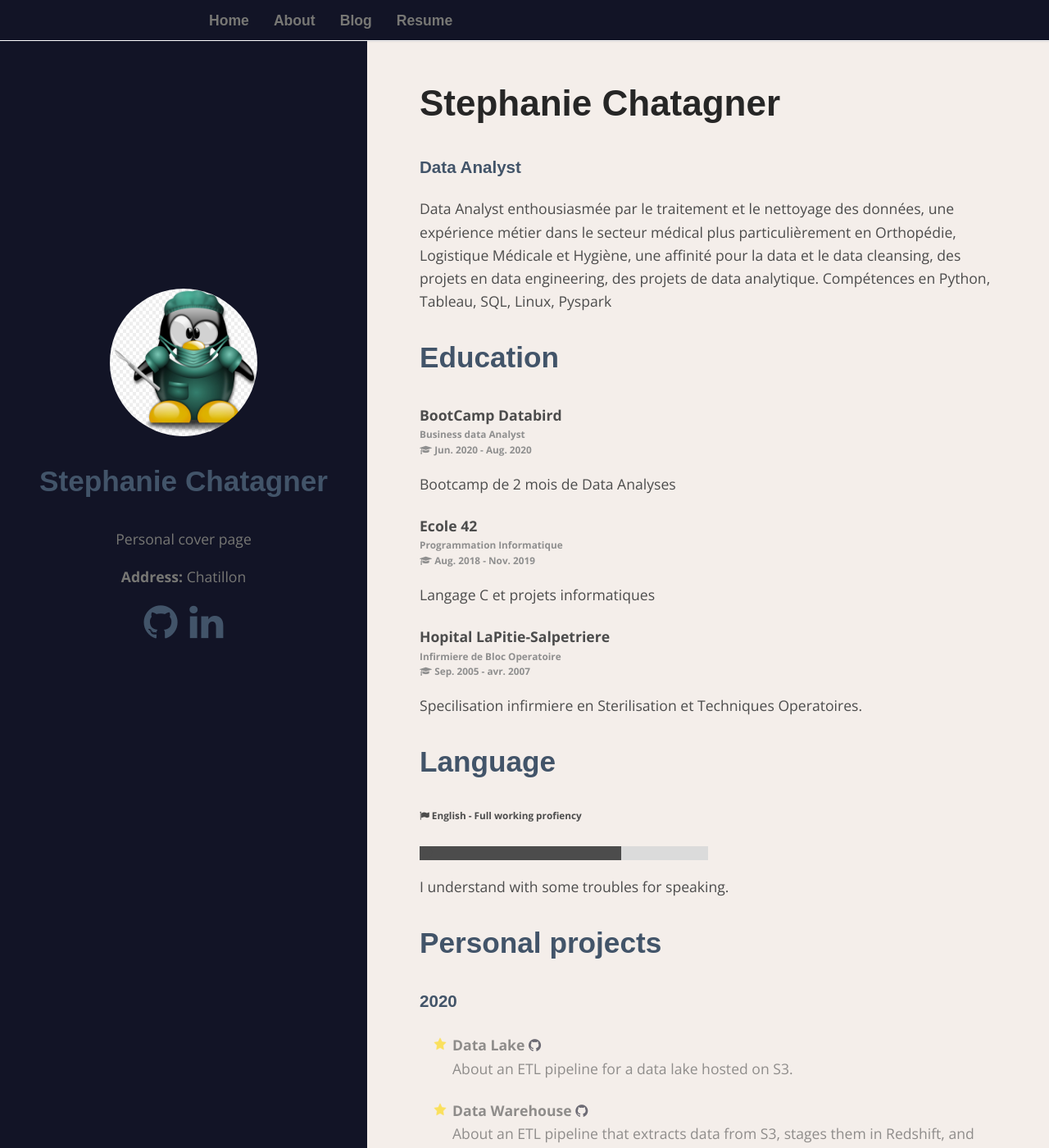
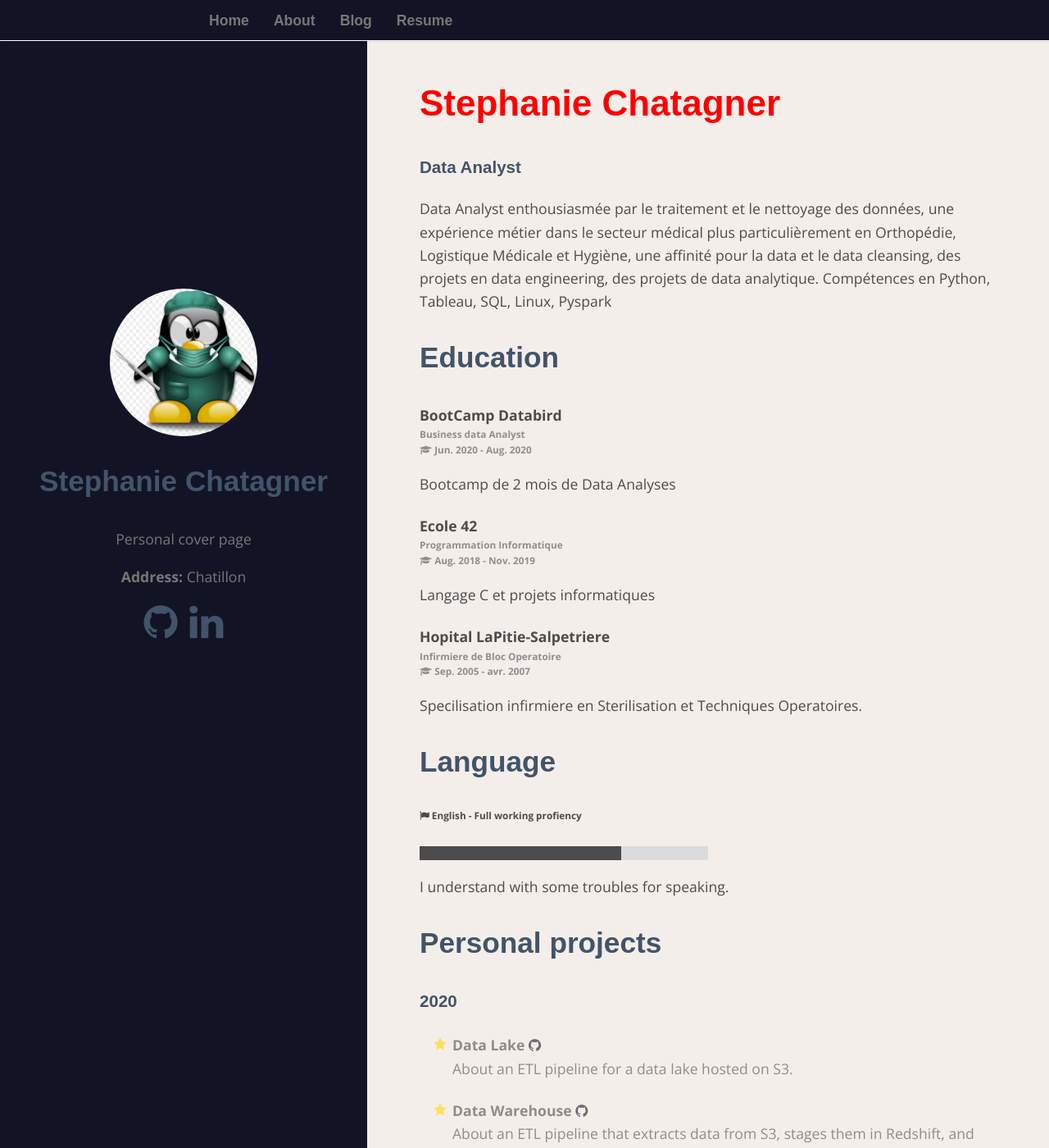
Before and after one commit to anthelix/anth_blog, a Jekyll site: the page built from cv/index.html, in a window 1280 px wide and 1400 px high. Shown: the whole window at 82% size. Built offline with Jekyll 4.4.1, drawn with Linux system fonts in a browser that asks for light colours; nearby versions of some CDN libraries; some web fonts are replaced.

```diff
--- a/_config.yml
+++ b/_config.yml
@@ -50,7 +50,7 @@ url: "https://anthelix.github.io" # the base hostname & protocol for your site,
 #baseurl: "" # the subpath of your site, e.g. /blog
 #url: "" # the base hostname & protocol for your site, e.g. http://example.com
 
-#permalink: /:basename
+permalink: /:basename
 
 defaults:
   - scope:
--- a/_sass/_base.scss
+++ b/_sass/_base.scss
@@ -33,7 +33,7 @@ $theme-accent: $link-hover-color;
 #content-wrapper {
   color: $theme-bar-bg;
   .intro h1{
-    color: $font-color;
+    color: red;
   }
   .education {
     h4 {
```
